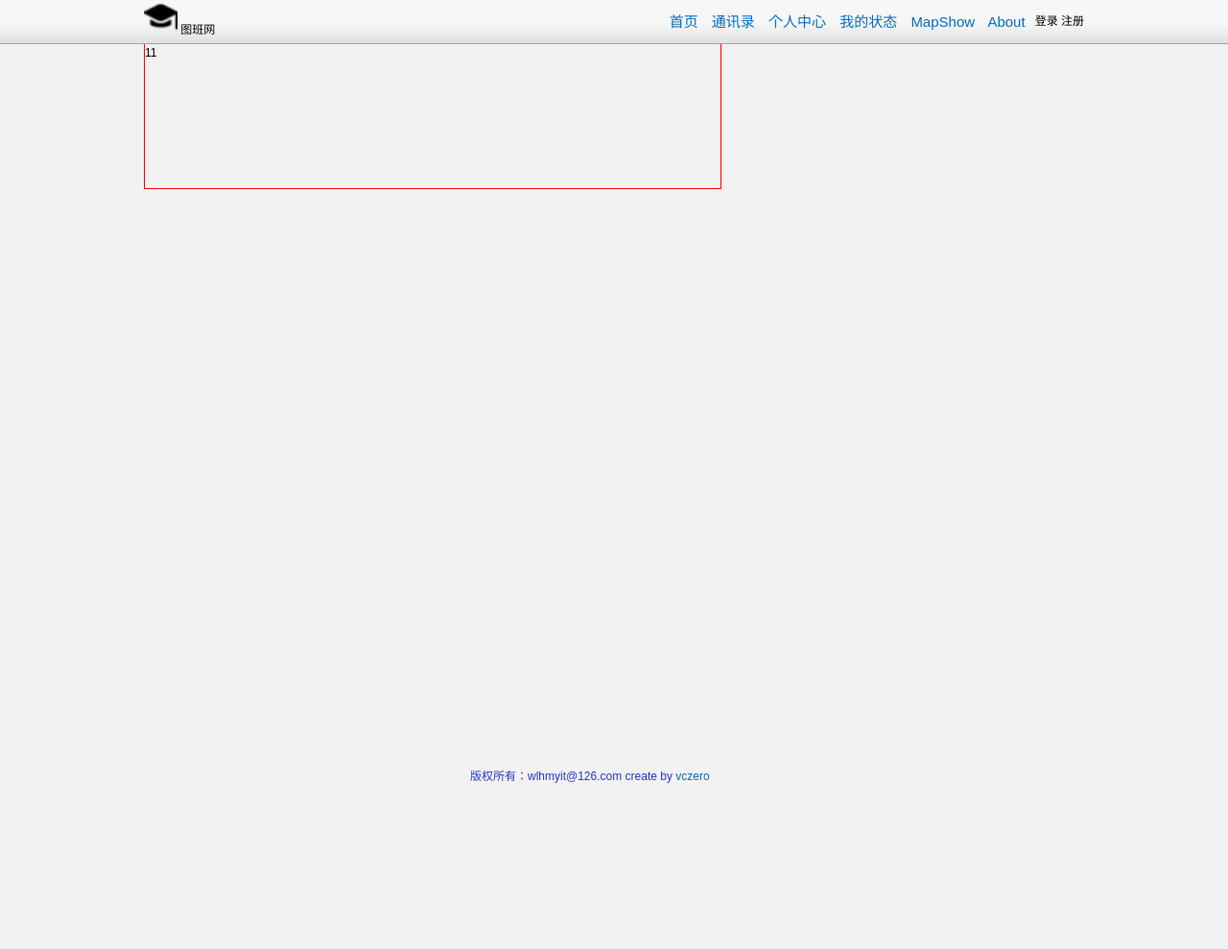
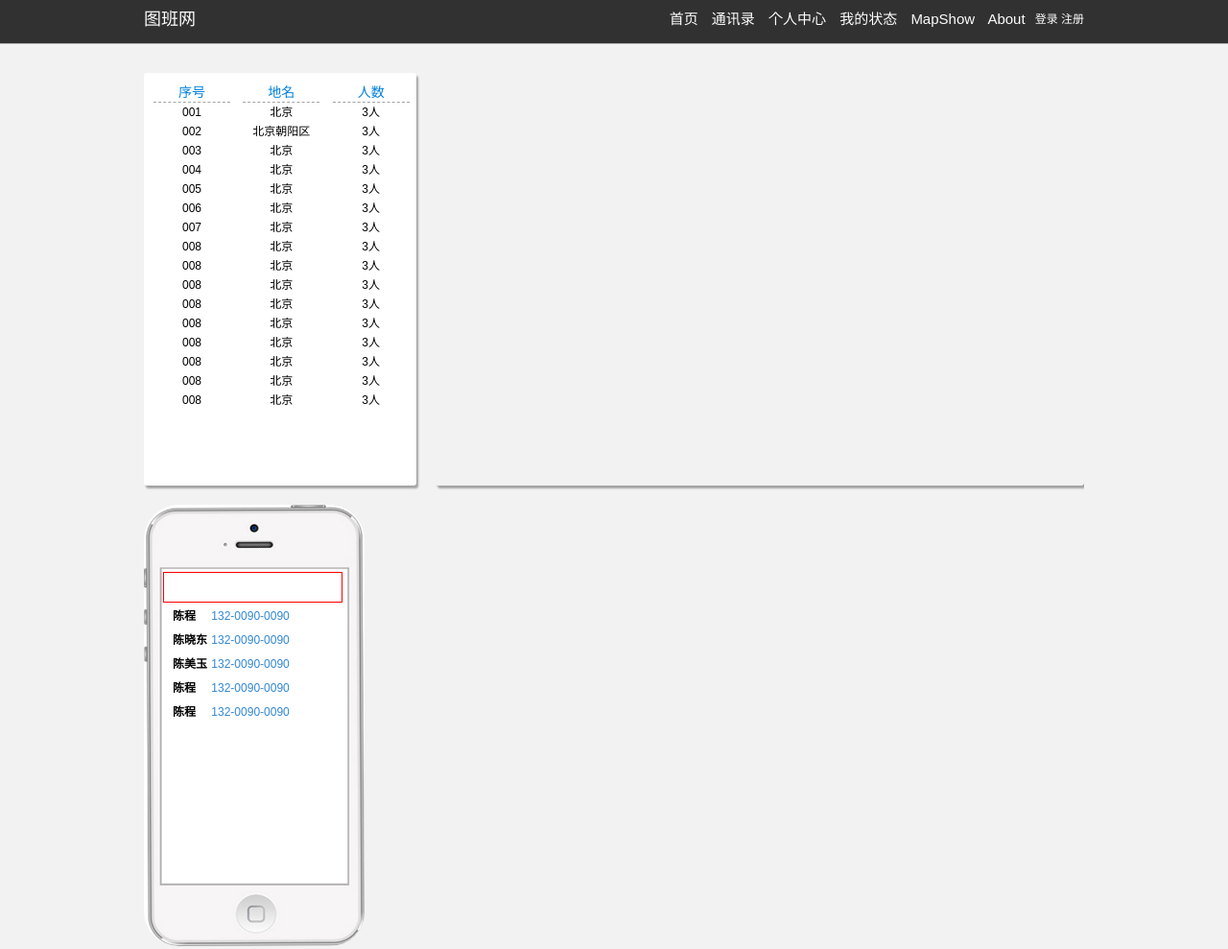
Before and after one commit to vczero/OurTimes, a plain HTML site: page client/telmanager.html in a window 1280 px wide. Shown: the top 989 px of the page at 96% size. Before the commit the page ends 860 px from the top, so only its background shows below. Drawn offline with Linux system fonts and the light colour scheme; a script that the page names is missing.

Commit message:
add tel manager

```diff
--- a/client/css/main.css
+++ b/client/css/main.css
@@ -12,8 +12,12 @@ header{
 	width: 100%;
 	height: 45px;
 	position: fixed;
-	background-image: url('../img/header.png');
+	/*background-image: url('../img/header.png');*/
+	background-color: #000;
+	opacity: 0.8;
+	color: #fff;
 	border-bottom: 1px solid #A3A3A3;
+	z-index: 1000000000;
 }
 
 a{
@@ -25,20 +29,24 @@ a{
 	width:980px;
 	margin-left:auto;
 	margin-right:auto;
-	height: 45px;
+	height: 40px;
 }
 
 .header_menu{
 	margin-right:10px;
 	cursor:pointer;
-	color: #006FC4;
+	color: #FFF;
+}
+
+.menu_current{
+	color: #FFF;
 }
 
 .header_text{
-	min-width:410px;height: 45px;line-height:45px;font-size:15px;
+	min-width:410px;height: 40px;line-height:40px;font-size:15px;
 }
 .header_menu:hover{
-	color: #ECAB47;
+	color: #66D9EF;
 }
 
 .logo{
@@ -295,3 +303,66 @@ footer{
 .link_webo{
 	color: #006EC3;cursor: pointer;
 }
+
+.top_hidden_hr{
+	height:76px;width: 100%;
+}
+.box_sha{
+	box-shadow:2px 3px 2px #A3A3A3;
+}
+
+#map{
+	width: 69%;
+}
+
+.border_rad3{
+	border-radius:3px;
+}
+
+.h500{
+	height: 430px;
+}
+
+.connect{
+	width: 29%;background-color: #FFF;
+}
+
+.connect_table{
+	margin-top: 10px;
+}
+
+.connect_title{
+	font-size: 14px;
+	color: #0080E1;
+	border-bottom: 1px dashed #A3A3A3;
+}
+
+.connect_tr{
+	text-align: center;
+	width:80px;
+	height: 20px;
+	line-height: 20px;
+	display: inline-block;
+	margin-left:10px;
+}
+
+.bkgFFF{
+	background-color: #FFF;
+}
+
+input{
+	outline: none;
+}
+
+.connect_sousuo{
+	margin-top:20px;
+	width: 977px;
+	min-height: 400px;
+}
+
+.connect_pic{
+	margin-left:5px;
+	height:60px;
+	width:60px;
+	border-radius:3px;
+}
--- a/client/telmanager.html
+++ b/client/telmanager.html
@@ -4,19 +4,30 @@
 		<meta charset="utf-8">
 		<title>通讯录—图班网</title>
 		<link href="css/main.css" type="text/css" rel="stylesheet"/>
+		<script type="text/javascript" src="js/jquery.min.js"></script>
+		<script type="text/javascript" src="http://api.map.baidu.com/api?v=2.0&ak=xqhkNufHGDtuhoPBnzjS6O55"></script>
+		<script type="text/javascript">
+			$(function(){
+				var map = new BMap.Map("map");
+				var point = new BMap.Point(106.104, 39.915);  // 创建点坐标
+				map.centerAndZoom(point, 5);
+			});
+		</script>
 	</head>
 	<body>
 
 		<header>
 			<div class="header_center">
 				<div class="fl">
-					<img class="logo" src="img/logo4.png" />
-					图班网
+					<!--<img class="logo" src="img/logo4.png" />-->
+					<div style="line-height:40px;font-size:18px;">
+						图班网
+					</div>
 				</div>
 				<div class="fr header_text">
 					<div class="fl">
 						<a href="index.html"class="header_menu">首页</a>
-						<a href="telmanager.html"class="header_menu">通讯录</a>
+						<a href="telmanager.html"class="header_menu menu_current">通讯录</a>
 						<a class="header_menu">个人中心</a>
 						<a class="header_menu">我的状态</a>
 						<a class="header_menu">MapShow</a>
@@ -31,8 +42,126 @@
 			</div>
 		</header>
 		<section id="centent" class="minh">
-			<div style="height:45px;width: 100%;"></div>
-			<div class="bred" style="width: 600px; height: 150px;">11</div>
+			<div class="top_hidden_hr"></div>
+			<div class="h500">
+				<div class="fl box_sha border_rad3 connect h500">
+					<div class="connect_table">
+						<span class="connect_title connect_tr">序号</span>
+						<span class="connect_title connect_tr">地名</span>
+						<span class="connect_title connect_tr">人数</span>
+					</div>
+					<div>
+						<span class="connect_tr">001</span>
+						<span class="connect_tr">北京</span>
+						<span class="connect_tr">3人</span>
+					</div>
+					<div>
+						<span class="connect_tr">002</span>
+						<span class="connect_tr">北京朝阳区</span>
+						<span class="connect_tr">3人</span>
+					</div>
+					<div>
+						<span class="connect_tr">003</span>
+						<span class="connect_tr">北京</span>
+						<span class="connect_tr">3人</span>
+					</div>
+					<div>
+						<span class="connect_tr">004</span>
+						<span class="connect_tr">北京</span>
+						<span class="connect_tr">3人</span>
+					</div>
+					<div>
+						<span class="connect_tr">005</span>
+						<span class="connect_tr">北京</span>
+						<span class="connect_tr">3人</span>
+					</div>
+					<div>
+						<span class="connect_tr">006</span>
+						<span class="connect_tr">北京</span>
+						<span class="connect_tr">3人</span>
+					</div>
+					<div>
+						<span class="connect_tr">007</span>
+						<span class="connect_tr">北京</span>
+						<span class="connect_tr">3人</span>
+					</div>
+					<div>
+						<span class="connect_tr">008</span>
+						<span class="connect_tr">北京</span>
+						<span class="connect_tr">3人</span>
+					</div>
+					<div>
+						<span class="connect_tr">008</span>
+						<span class="connect_tr">北京</span>
+						<span class="connect_tr">3人</span>
+					</div>
+					<div>
+						<span class="connect_tr">008</span>
+						<span class="connect_tr">北京</span>
+						<span class="connect_tr">3人</span>
+					</div>
+					<div>
+						<span class="connect_tr">008</span>
+						<span class="connect_tr">北京</span>
+						<span class="connect_tr">3人</span>
+					</div>
+					<div>
+						<span class="connect_tr">008</span>
+						<span class="connect_tr">北京</span>
+						<span class="connect_tr">3人</span>
+					</div>
+					<div>
+						<span class="connect_tr">008</span>
+						<span class="connect_tr">北京</span>
+						<span class="connect_tr">3人</span>
+					</div>
+					<div>
+						<span class="connect_tr">008</span>
+						<span class="connect_tr">北京</span>
+						<span class="connect_tr">3人</span>
+					</div>
+					<div>
+						<span class="connect_tr">008</span>
+						<span class="connect_tr">北京</span>
+						<span class="connect_tr">3人</span>
+					</div>
+					<div>
+						<span class="connect_tr">008</span>
+						<span class="connect_tr">北京</span>
+						<span class="connect_tr">3人</span>
+					</div>
+				</div>
+				<div id="map" class="fr box_sha border_rad3 h500"></div>
+			</div>
+			<!--联系人搜索-->
+			<div class=" connect_sousuo">
+				<div style="border-radius:36px;background-image: url(img/iphone5.jpg); width:230px;min-height: 460px;background-size:230px 460px;">
+					<!--<img class="connect_pic" src="img/avat.jpg" />-->
+					<div class="bred" style="width:185px; height:30px;top:70px;left:20px;position:relative;">
+
+					</div>
+					<div class="" style="position: relative;top:75px;left:30px;width: 185px;height: 25px;">
+						<span style="font-weight:bold;width:37px;display: inline-block;">陈程</span>
+						<span style="color:#3387D0;">132-0090-0090</span>
+					</div>
+					<div class="" style="position: relative;top:75px;left:30px;width: 185px;height: 25px;">
+						<span style="font-weight:bold;width:37px;display: inline-block;">陈晓东</span>
+						<span style="color:#3387D0;">132-0090-0090</span>
+					</div>
+					<div class="" style="position: relative;top:75px;left:30px;width: 185px;height: 25px;">
+						<span style="font-weight:bold;width:37px;display: inline-block;">陈美玉</span>
+						<span style="color:#3387D0;">132-0090-0090</span>
+					</div>
+					<div class="" style="position: relative;top:75px;left:30px;width: 185px;height: 25px;">
+						<span style="font-weight:bold;width:37px;display: inline-block;">陈程</span>
+						<span style="color:#3387D0;">132-0090-0090</span>
+					</div>
+					<div class="" style="position: relative;top:75px;left:30px;width: 185px;height: 25px;">
+						<span style="font-weight:bold;width:37px;display: inline-block;">陈程</span>
+						<span style="color:#3387D0;">132-0090-0090</span>
+					</div>
+				</div>
+			</div>
 		</section>
 		<footer>
         	<div class="copyright">
```
Also changed, not shown: client/index.html (+5 -3 lines), client/img/iphone5.jpg (added), client/img/logo.png, client/img/photo_bk.png (added).
